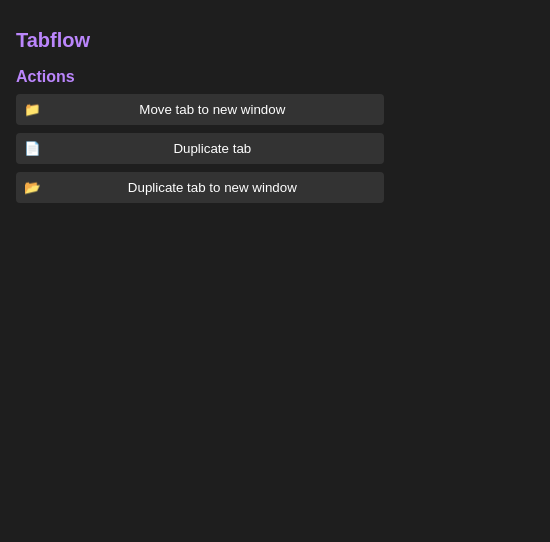
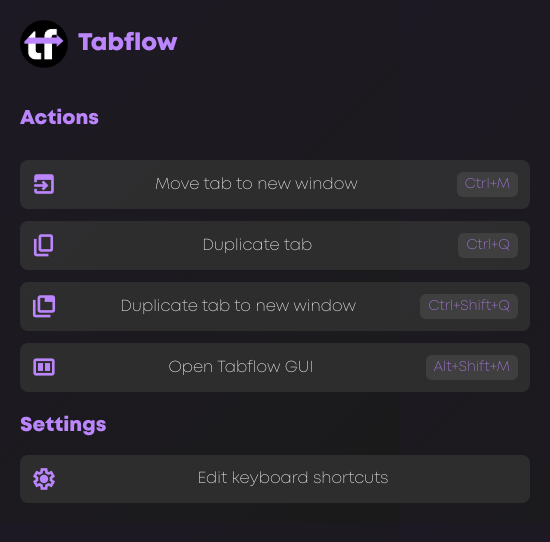
Before and after one commit to eulerfan40/Tabflow, a browser extension: page src/popup/popup.html in a window 400 px wide. Shown: the whole page, 550 px wide, since content can reach past the window. Drawn offline with Linux system fonts and the light colour scheme.

Commit message:
Added to extension popup with buttons for each operation and a button redirecting to change the shortcuts

```diff
--- a/src/popup/popup.css
+++ b/src/popup/popup.css
@@ -1,48 +1,127 @@
+@font-face {
+  font-family: "Mont-Heavy";
+  src: url("../fonts/Mont-Heavy.otf") format("opentype");
+}
+
+@font-face {
+  font-family: "Mont-Light";
+  src: url("../fonts/Mont-Light.otf") format("opentype");
+}
+
 body {
   margin: 0;
   padding: 0;
-    font-family: Arial, sans-serif;
-    background-color: #1e1e1e;
+  font-family: "Mont-Light", Arial, sans-serif;
+  background: linear-gradient(135deg, #1d1924, #1a1a1a);
   color: #ffffff;
+  min-width: 550px;
 }
 
 .container {
-    padding: 16px;
+  padding: 20px;
 }
 
-  h1 {
+.header {
+  display: flex;
+  align-items: center;
+  margin-bottom: 20px;
+}
+
+.header img {
+  width: 48px;
+  height: 48px;
+  margin-right: 10px;
+  object-fit: contain;
+}
+
+.header h1 {
+  font-family: "Mont-Heavy", Arial, sans-serif;
+  font-size: 24px;
   color: #bb86fc;
+  margin: 0;
+}
+
+.actions h2 {
+  font-family: "Mont-Heavy", Arial, sans-serif;
   font-size: 20px;
+  color: #bb86fc;
   margin-bottom: 16px;
 }
 
-  h2 {
-    color: #bb86fc;
-    font-size: 16px;
-    margin-bottom: 8px;
+.actions {
+  display: flex;
+  flex-direction: column;
+  gap: 12px;
 }
 
 .actions button {
   display: flex;
   align-items: center;
   width: 100%;
-    padding: 8px;
-    margin-bottom: 8px;
-    background-color: #333333;
+  padding: 12px;
+  background-color: rgba(51, 51, 51, 0.8);
   border: none;
   color: #ffffff;
   cursor: pointer;
-    border-radius: 4px;
+  border-radius: 8px;
+  transition: background-color 0.2s;
+  font-size: 16px;
+  font-family: "Mont-Light", Arial, sans-serif;
 }
 
 .actions button:hover {
-    background-color: #444444;
+  background-color: rgba(68, 68, 68, 0.8);
 }
 
 .icon {
-    margin-right: 8px;
+  width: 24px;
+  height: 24px;
+  margin-right: 12px;
+  object-fit: contain;
 }
 
 .description {
   flex-grow: 1;
+  font-size: 16px;
+  white-space: nowrap;
 }
+
+.shortcut {
+  font-size: 14px;
+  color: #bb86fc;
+  background-color: rgba(68, 68, 68, 0.8);
+  padding: 4px 8px;
+  border-radius: 6px;
+  margin-left: 12px;
+  white-space: nowrap;
+}
+
+.settings {
+  margin-top: 20px;
+}
+
+.settings h2 {
+  font-family: "Mont-Heavy", Arial, sans-serif;
+  font-size: 20px;
+  color: #bb86fc;
+  margin-bottom: 16px;
+}
+
+.settings button {
+  display: flex;
+  align-items: center;
+  width: 100%;
+  padding: 12px;
+  background-color: rgba(51, 51, 51, 0.8);
+  border: none;
+  color: #ffffff;
+  cursor: pointer;
+  border-radius: 8px;
+  transition: background-color 0.2s;
+  font-size: 16px;
+  font-family: "Mont-Light", Arial, sans-serif;
+}
+
+.settings button:hover {
+  background-color: rgba(68, 68, 68, 0.8);
+}
--- a/src/popup/popup.html
+++ b/src/popup/popup.html
@@ -8,20 +8,38 @@
   </head>
   <body>
     <div class="container">
-      <h1>Tabflow</h1>
+      <div class="header">
+        <img src="../../icons/tabflow-icon.png" alt="Tabflow Icon" />
+        <h1>Tabflow</h1>
+      </div>
       <div class="actions">
         <h2>Actions</h2>
         <button id="move-tab-to-new-window">
-          <span class="icon">📁</span>
+          <img class="icon" src="../../icons/move-tab-to-new-window.png" alt="Move Tab" />
           <span class="description">Move tab to new window</span>
+          <span class="shortcut">Ctrl+M</span>
         </button>
         <button id="duplicate-tab">
-          <span class="icon">📄</span>
+          <img class="icon" src="../../icons/duplicate-tab.png" alt="Duplicate Tab" />
           <span class="description">Duplicate tab</span>
+          <span class="shortcut">Ctrl+Q</span>
         </button>
         <button id="duplicate-tab-to-new-window">
-          <span class="icon">📂</span>
+          <img class="icon" src="../../icons/duplicate-tab-to-new-window.png" alt="Duplicate Tab to New Window" />
           <span class="description">Duplicate tab to new window</span>
+          <span class="shortcut">Ctrl+Shift+Q</span>
+        </button>
+        <button id="open-gui">
+          <img class="icon" src="../../icons/open-gui.png" alt="Open GUI" />
+          <span class="description">Open Tabflow GUI</span>
+          <span class="shortcut">Alt+Shift+M</span>
+        </button>
+      </div>
+      <div class="settings">
+        <h2>Settings</h2>
+        <button id="edit-shortcuts">
+          <img class="icon" src="../../icons/settings.png" alt="Settings" />
+          <span class="description">Edit keyboard shortcuts</span>
         </button>
       </div>
     </div>
--- a/src/popup/popup.js
+++ b/src/popup/popup.js
@@ -1,3 +1,4 @@
+// Handle button clicks
 document.getElementById("move-tab-to-new-window").addEventListener("click", () => {
     chrome.runtime.sendMessage({ action: "move-tab-to-new-window" });
   });
@@ -9,3 +10,27 @@
   document.getElementById("duplicate-tab-to-new-window").addEventListener("click", () => {
     chrome.runtime.sendMessage({ action: "duplicate-tab-to-new-window" });
   });
+
+  document.getElementById("open-gui").addEventListener("click", () => {
+    chrome.runtime.sendMessage({ action: "open-gui" });
+  });
+
+  document.getElementById("edit-shortcuts").addEventListener("click", () => {
+    chrome.tabs.create({ url: "chrome://extensions/shortcuts" });
+  });
+
+  // Fetch and display current shortcuts
+  const updateShortcuts = async () => {
+    const commands = await chrome.commands.getAll();
+
+    for (const command of commands) {
+      const button = document.getElementById(command.name);
+      const shortcutElement = button?.querySelector(".shortcut");
+      if (shortcutElement) {
+        shortcutElement.textContent = command.shortcut || "Not set";
+      }
+    }
+  };
+
+  // Update shortcuts when the popup loads
+  document.addEventListener("DOMContentLoaded", updateShortcuts);
```
Also changed, not shown: src/background.js (+39 -0 lines), icons/duplicate-tab-to-new-window.png (added), icons/duplicate-tab.png (added), icons/icon128.png, icons/move-tab-to-new-window.png (added), icons/open-gui.png (added), icons/settings.png (added), icons/tabflow-icon.png (added), src/fonts/Mont-Heavy.otf (added), src/fonts/Mont-Light.otf (added). Lines whose indentation alone changed are shown as unchanged.
